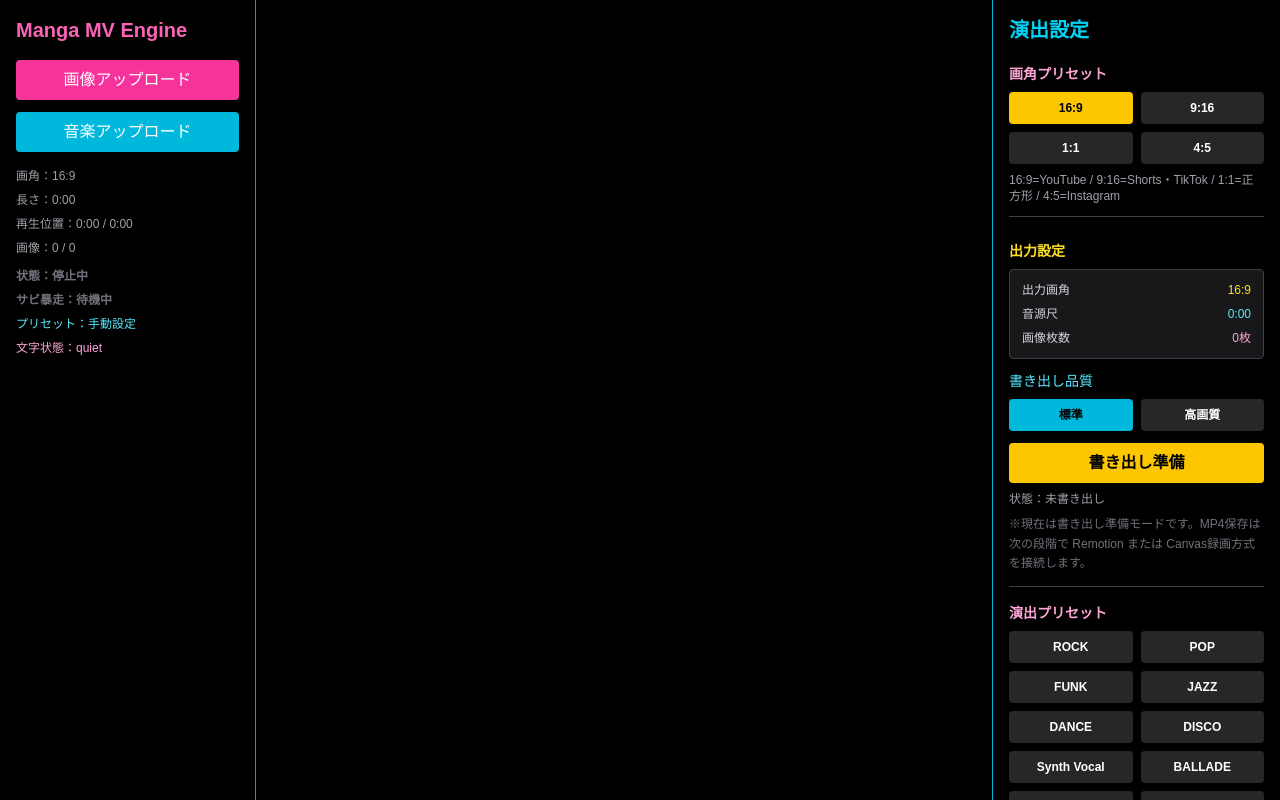
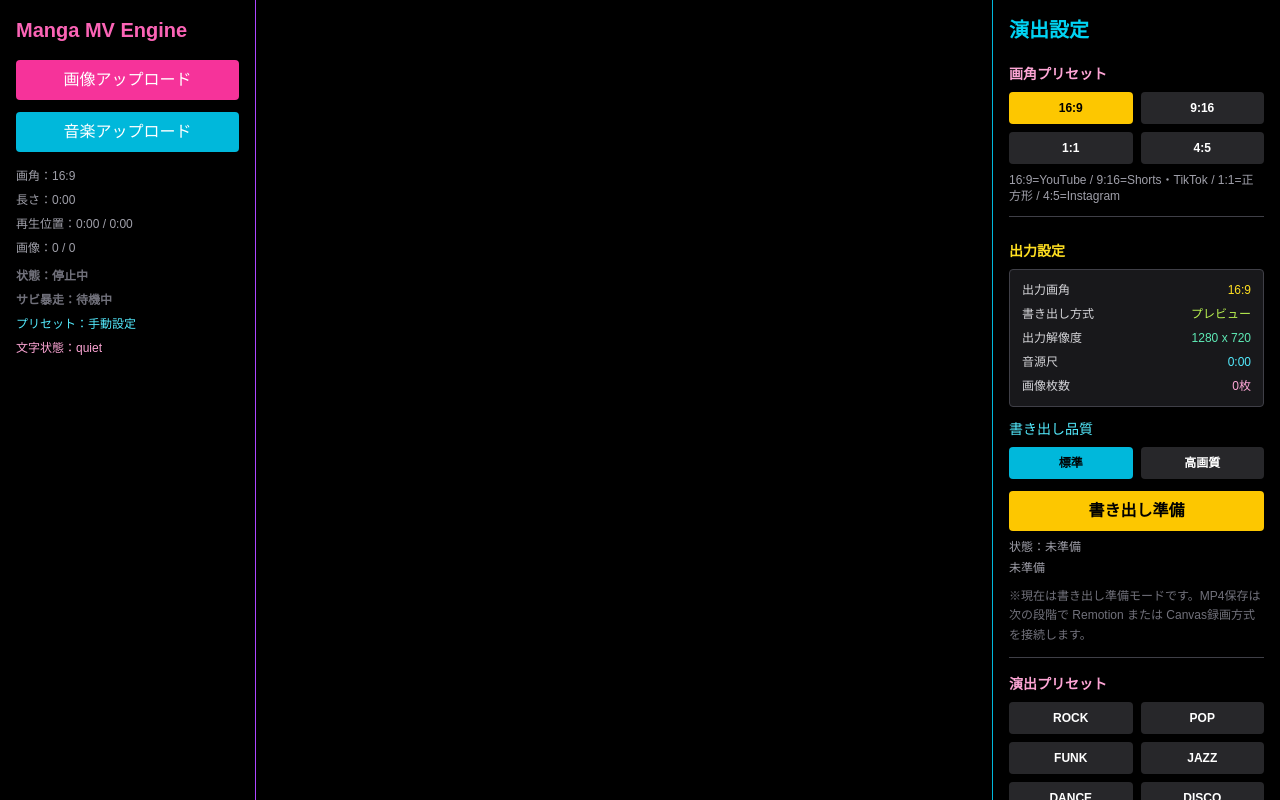
Before and after one commit to utugorou/manga-mv-engine, a Next.js app: page / in a window 1280 px wide. Shown: the top 800 px of the page. Built offline with nearby package versions, Linux system fonts and the light colour scheme.

Commit message:
Add export preparation foundation UI and helpers

```diff
--- a/app/page.tsx
+++ b/app/page.tsx
@@ -15,10 +15,13 @@ import {
   smartBubbleTexts,
   smartSfxTexts,
 } from "../src/lib/textEngine";
+import { getExportResolution } from "../src/lib/exportHelpers";
 import type {
   AspectRatio,
   AudioMood,
+  ExportMode,
   ExportQuality,
+  ExportStatus,
   MotionGroup,
   MotionType,
   PanelMode,
@@ -55,9 +58,11 @@ export default function Home() {
 
   const [aspectRatio, setAspectRatio] = useState<AspectRatio>("16:9");
 
+  const [exportMode] = useState<ExportMode>("preview");
   const [exportQuality, setExportQuality] =
     useState<ExportQuality>("standard");
-  const [exportStatus, setExportStatus] = useState("未書き出し");
+  const [exportStatus, setExportStatus] = useState<ExportStatus>("idle");
+  const [exportMessage, setExportMessage] = useState("未準備");
 
   const [showBubble, setShowBubble] = useState(false);
   const [bubbleText, setBubbleText] = useState("ここにセリフ");
@@ -642,14 +647,18 @@ export default function Home() {
 
   const handlePrepareExport = () => {
     if (!audioUrl || images.length === 0) {
-      setExportStatus("画像と音楽をアップロードしてください");
+      setExportStatus("error");
+      setExportMessage("画像と音楽をアップロードしてください");
       return;
     }
 
-    setExportStatus(
+    const resolution = getExportResolution(aspectRatio, exportQuality);
+
+    setExportStatus("ready");
+    setExportMessage(
       `準備OK：${aspectRatio} / ${
         exportQuality === "high" ? "高画質" : "標準"
-      } / ${formatTime(audioDuration)}`
+      } / ${resolution.width} x ${resolution.height} / ${formatTime(audioDuration)} / ${images.length}枚`
     );
   };
 
@@ -935,9 +944,11 @@ export default function Home() {
             aspectRatio={aspectRatio}
             audioDuration={audioDuration}
             imageCount={images.length}
+            exportMode={exportMode}
             exportQuality={exportQuality}
             setExportQuality={setExportQuality}
             exportStatus={exportStatus}
+            exportMessage={exportMessage}
             handlePrepareExport={handlePrepareExport}
             formatTime={formatTime}
           />
--- a/src/components/ExportPanel.tsx
+++ b/src/components/ExportPanel.tsx
@@ -1,15 +1,22 @@
 "use client";
 
-type ExportQuality = "standard" | "high";
-type AspectRatio = "16:9" | "9:16" | "1:1" | "4:5";
+import { getExportModeLabel, getExportResolution, getExportStatusLabel } from "../lib/exportHelpers";
+import type {
+  AspectRatio,
+  ExportMode,
+  ExportQuality,
+  ExportStatus,
+} from "../types/mv";
 
 type ExportPanelProps = {
   aspectRatio: AspectRatio;
   audioDuration: number;
   imageCount: number;
+  exportMode: ExportMode;
   exportQuality: ExportQuality;
   setExportQuality: (quality: ExportQuality) => void;
-  exportStatus: string;
+  exportStatus: ExportStatus;
+  exportMessage: string;
   handlePrepareExport: () => void;
   formatTime: (time: number) => string;
 };
@@ -18,12 +25,16 @@ export default function ExportPanel({
   aspectRatio,
   audioDuration,
   imageCount,
+  exportMode,
   exportQuality,
   setExportQuality,
   exportStatus,
+  exportMessage,
   handlePrepareExport,
   formatTime,
 }: ExportPanelProps) {
+  const resolution = getExportResolution(aspectRatio, exportQuality);
+
   return (
     <div className="pt-3 pb-3 border-b border-zinc-700">
       <p className="text-sm mb-2 text-yellow-300 font-bold">出力設定</p>
@@ -32,6 +43,16 @@ export default function ExportPanel({
         <div className="flex justify-between">
           <span>出力画角</span>
           <span className="text-yellow-300">{aspectRatio}</span>
+        </div>
+
+        <div className="flex justify-between">
+          <span>書き出し方式</span>
+          <span className="text-lime-300">{getExportModeLabel(exportMode)}</span>
+        </div>
+
+        <div className="flex justify-between">
+          <span>出力解像度</span>
+          <span className="text-emerald-300">{resolution.width} x {resolution.height}</span>
         </div>
 
         <div className="flex justify-between">
@@ -78,7 +99,10 @@ export default function ExportPanel({
         書き出し準備
       </button>
 
-      <p className="text-xs text-zinc-400 mt-2">状態：{exportStatus}</p>
+      <p className="text-xs text-zinc-400 mt-2">
+        状態：{getExportStatusLabel(exportStatus)}
+      </p>
+      <p className="text-xs text-zinc-400 mt-1 leading-relaxed">{exportMessage}</p>
 
       <p className="text-xs text-zinc-500 mt-2 leading-relaxed">
         ※現在は書き出し準備モードです。MP4保存は次の段階で Remotion
--- /dev/null
+++ b/src/lib/exportHelpers.ts
@@ -0,0 +1,62 @@
+import type { AspectRatio, ExportMode, ExportQuality, ExportStatus } from "../types/mv";
+
+type ExportResolution = {
+  width: number;
+  height: number;
+};
+
+const resolutionMap: Record<AspectRatio, Record<ExportQuality, ExportResolution>> = {
+  "16:9": {
+    standard: { width: 1280, height: 720 },
+    high: { width: 1920, height: 1080 },
+  },
+  "9:16": {
+    standard: { width: 720, height: 1280 },
+    high: { width: 1080, height: 1920 },
+  },
+  "1:1": {
+    standard: { width: 1080, height: 1080 },
+    high: { width: 1440, height: 1440 },
+  },
+  "4:5": {
+    standard: { width: 1080, height: 1350 },
+    high: { width: 1440, height: 1800 },
+  },
+};
+
+export const getExportResolution = (
+  aspectRatio: AspectRatio,
+  exportQuality: ExportQuality
+): ExportResolution => {
+  return resolutionMap[aspectRatio][exportQuality];
+};
+
+export const getExportModeLabel = (exportMode: ExportMode): string => {
+  switch (exportMode) {
+    case "preview":
+      return "プレビュー";
+    case "canvas":
+      return "Canvas録画";
+    case "remotion":
+      return "Remotion";
+    default:
+      return "プレビュー";
+  }
+};
+
+export const getExportStatusLabel = (exportStatus: ExportStatus): string => {
+  switch (exportStatus) {
+    case "idle":
+      return "未準備";
+    case "ready":
+      return "準備完了";
+    case "recording":
+      return "録画中";
+    case "finished":
+      return "完了";
+    case "error":
+      return "エラー";
+    default:
+      return "未準備";
+  }
+};
--- a/src/types/mv.ts
+++ b/src/types/mv.ts
@@ -8,6 +8,8 @@ export type AspectRatio = "16:9" | "9:16" | "1:1" | "4:5";
 export type TextMode = "fixed" | "random" | "smart";
 export type AudioMood = "quiet" | "peak" | "bass" | "chorus";
 export type ExportQuality = "standard" | "high";
+export type ExportMode = "preview" | "canvas" | "remotion";
+export type ExportStatus = "idle" | "ready" | "recording" | "finished" | "error";
 export type PresetName = "ROCK" | "POP" | "FUNK" | "JAZZ" | "DANCE" | "DISCO" | "Synth Vocal" | "BALLADE" | "漫画BATTLE" | "SIMPLE";
 
 export type TimelineMarker = { index: number; percent: number };
```
